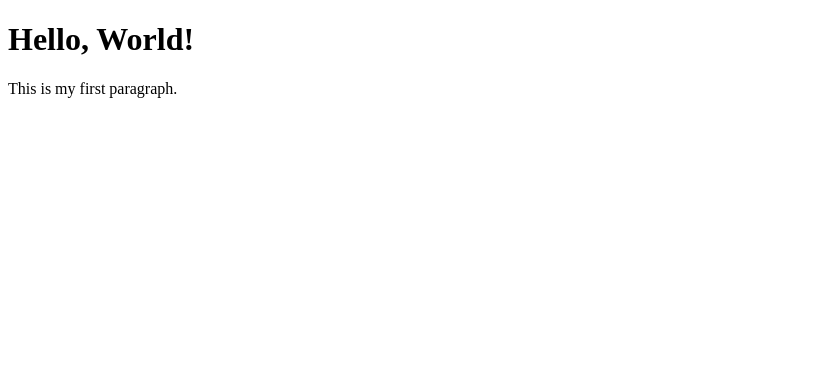
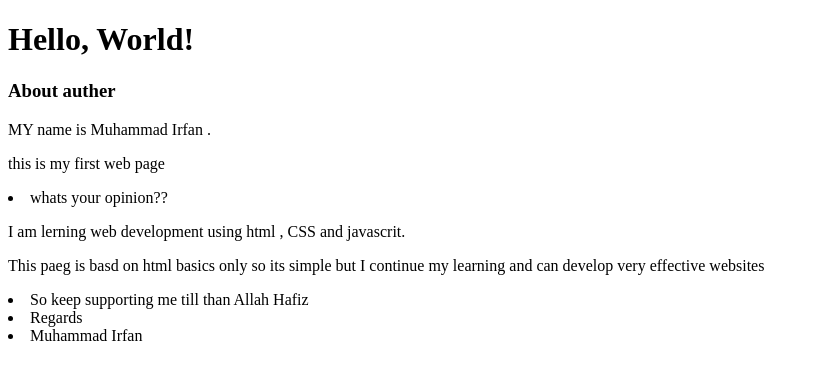
Before and after one commit to IrFan143A/Study-of-WEB, a plain HTML site: page index.html in a window 1280 px wide. Shown: the whole page, without its empty margins (0-819 px from the left). Drawn offline with Linux system fonts and the light colour scheme.

Commit message:
adding index

```diff
--- a/index.html
+++ b/index.html
@@ -5,6 +5,14 @@
 </head>
 <body>
     <h1>Hello, World!</h1>
-    <p>This is my first paragraph.</p>
+	<h3>About auther</h3>
+    <p>MY name  is  Muhammad Irfan  .</p>
+	<p>this is my first web page </p>
+	<li>whats your opinion?? </li>
+	<p> I am lerning web development using html , CSS and javascrit.</p>
+	<p>This paeg is basd on html basics only so its simple but I continue my learning and can develop very effective websites</P>
+	<li>So keep supporting me till than Allah Hafiz</li>
+	<li>Regards</li>
+	 <li>Muhammad Irfan</li>
 </body>
 </html>
```
Also changed, not shown: index2.txt (deleted).
